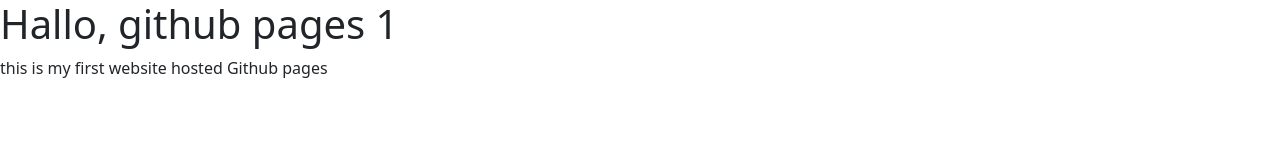
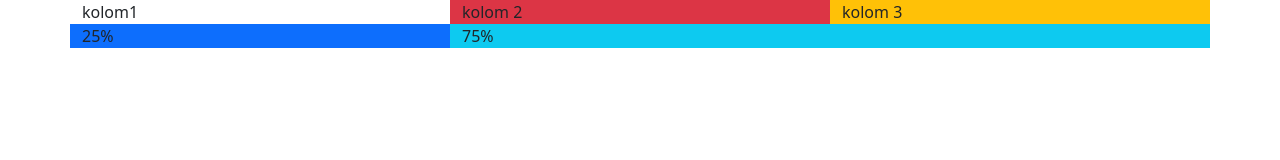
Before and after one commit to avidakayla/avidakayla, a plain HTML site: page index.html in a window 1280 px wide. Drawn offline with nearby package versions, Linux system fonts and the light colour scheme.

Commit message:
commit p5

```diff
--- a/index.html
+++ b/index.html
@@ -7,9 +7,20 @@
     <link href="https://cdn.jsdelivr.net/npm/bootstrap@5.3.8/dist/css/bootstrap.min.css" rel="stylesheet" integrity="sha384-sRIl4kxILFvY47J16cr9ZwB07vP4J8+LH7qKQnuqkuIAvNWLzeN8tE5YBujZqJLB" crossorigin="anonymous">
     <title>Document</title>
 </head>
+
 <body>
-    <h1>Hallo, github pages 1</h1>
-    <p>this is my first website hosted Github pages</p>
+    <div class="container">
+        <div class="row">
+            <div class="col bg-succes">kolom1</div>
+            <div class="col bg-danger">kolom 2</div>
+            <div class="col bg-warning">kolom 3</div>
+        </div>
+        <div class="row">
+            <div class="col-4 bg-primary">25%</div>
+            <div class="col-8 bg-info">75%</div>
+        </div>
+    </div>
+
     <script src="https://cdn.jsdelivr.net/npm/bootstrap@5.3.8/dist/js/bootstrap.bundle.min.js" integrity="sha384-FKyoEForCGlyvwx9Hj09JcYn3nv7wiPVlz7YYwJrWVcXK/BmnVDxM+D2scQbITxI" crossorigin="anonymous"></script>
 </body>
 </html>
```
